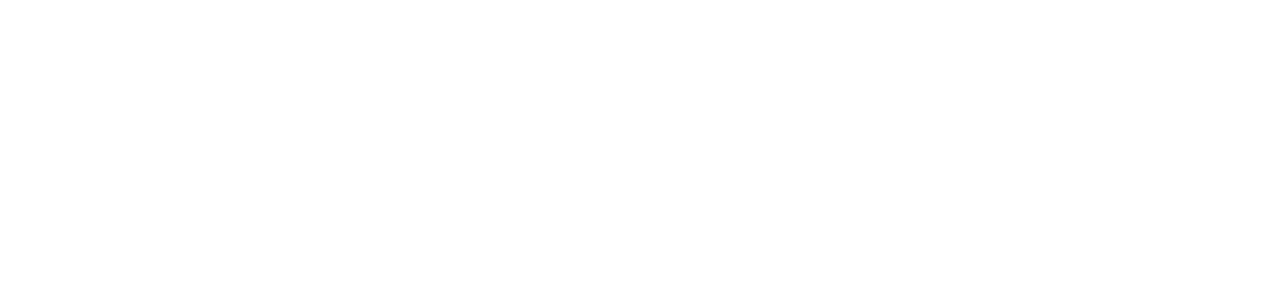
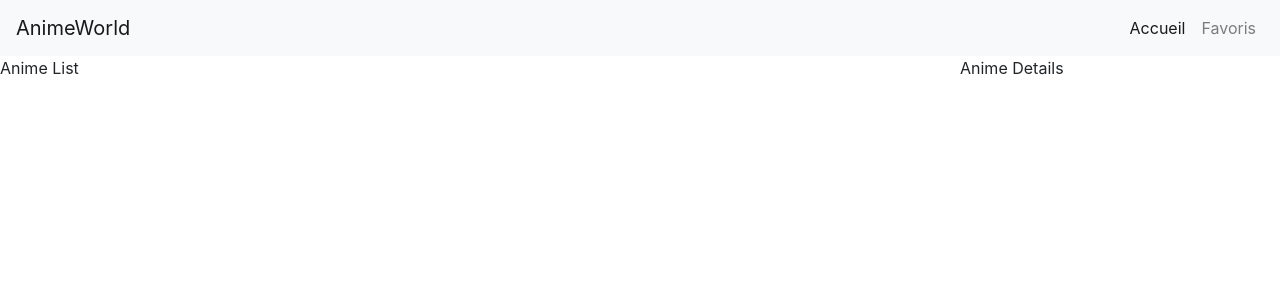
Before and after one commit to soulei-dev/anime-world, a React (Create React App) app: page / in a window 1280 px wide. Shown: the top 300 px of the page. Built offline with nearby package versions, Linux system fonts and the light colour scheme.

Commit message:
header setting up

```diff
--- a/public/index.html
+++ b/public/index.html
@@ -24,7 +24,8 @@
       work correctly both with client-side routing and a non-root public URL.
       Learn how to configure a non-root public URL by running `npm run build`.
     -->
-    <title>React App</title>
+    <title>Anime World</title>
+    <link rel="stylesheet" href="https://stackpath.bootstrapcdn.com/bootstrap/4.1.3/css/bootstrap.min.css" integrity="sha384-MCw98/SFnGE8fJT3GXwEOngsV7Zt27NXFoaoApmYm81iuXoPkFOJwJ8ERdknLPMO" crossorigin="anonymous">
   </head>
   <body>
     <noscript>You need to enable JavaScript to run this app.</noscript>
--- a/src/App.js
+++ b/src/App.js
@@ -1,10 +1,16 @@
 import React, { Component } from 'react';
+import { Header, AnimeList, AnimeDetails } from './components';
+
 
 class App extends Component {
   render() {
     return (
       <div className='App'>
-
+        <Header />
+        <div className="d-flex flex-row">
+          <AnimeList />
+          <AnimeDetails />
+        </div>
       </div>
     );
   }
--- a/src/components/anime-details/AnimeDetails.js
+++ b/src/components/anime-details/AnimeDetails.js
@@ -3,6 +3,6 @@
 export default class AnimeDetails extends Component {
 
     render() {
-        return <div>Anime Details</div>
+        return <div className='w-25'>Anime Details</div>
     }
 }
--- a/src/components/anime-list/AnimeList.js
+++ b/src/components/anime-list/AnimeList.js
@@ -3,6 +3,6 @@
 export default class AnimeList extends Component {
 
     render() {
-        return <div>Anime List</div>
+        return <div className='w-75'>Anime List</div>
     }
 }
--- a/src/components/header/Header.js
+++ b/src/components/header/Header.js
@@ -3,6 +3,22 @@
 export default class Header extends Component {
 
     render() {
-        return <header>Header</header>
+        return (
+        <header className='navbar navbar-expand-lg navbar-light bg-light'>
+            <a className='navbar-brand' href='/'>AnimeWorld</a>
+            <button className='navbar-toggler'>
+                <span className='navbar-toggler-icon'></span>
+            </button>
+            <div className='collapse navbar-collapse'>
+                <ul className='navbar-nav ml-auto'>
+                    <li className='nav-item active'>
+                        <a className='nav-link' href='/'>Accueil</a>
+                    </li><li className='nav-item'>
+                        <a className='nav-link' href='/'>Favoris</a>
+                    </li>
+                </ul>
+            </div>
+        </header>
+        );
     }
 }
--- /dev/null
+++ b/src/components/index.js
@@ -0,0 +1,4 @@
+export { default as Header } from './header/Header';
+export { default as AnimeDetails } from './anime-details/AnimeDetails';
+export { default as AnimeList } from './anime-list/AnimeList';
+export { default as AnimeElement } from './anime-list/AnimeElement';
```
Also changed, not shown: src/reportWebVitals.js (deleted, +0 -13 lines), src/setupTests.js (deleted, +0 -5 lines), 1 other file (tests, documents, lock files or other folders).
